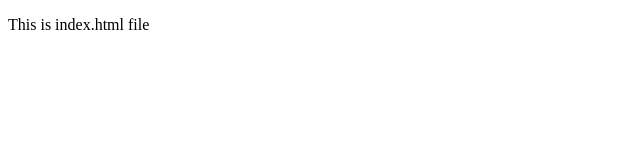
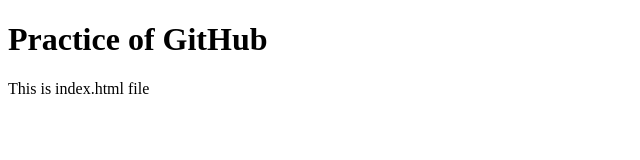
Before and after one commit to Dev87894/Devesh_demo, a plain HTML site: page index.html in a window 1280 px wide. Shown: the whole page, without its empty margins (0-640 px from the left). Drawn offline with Linux system fonts and the light colour scheme.

Commit message:
including a Heading

```diff
--- a/index.html
+++ b/index.html
@@ -6,6 +6,8 @@
     <title>index</title>
 </head>
 <body>
+    <h1>Practice of GitHub</h1>
     <p>This is index.html file</p>
+
 </body>
 </html>
```
